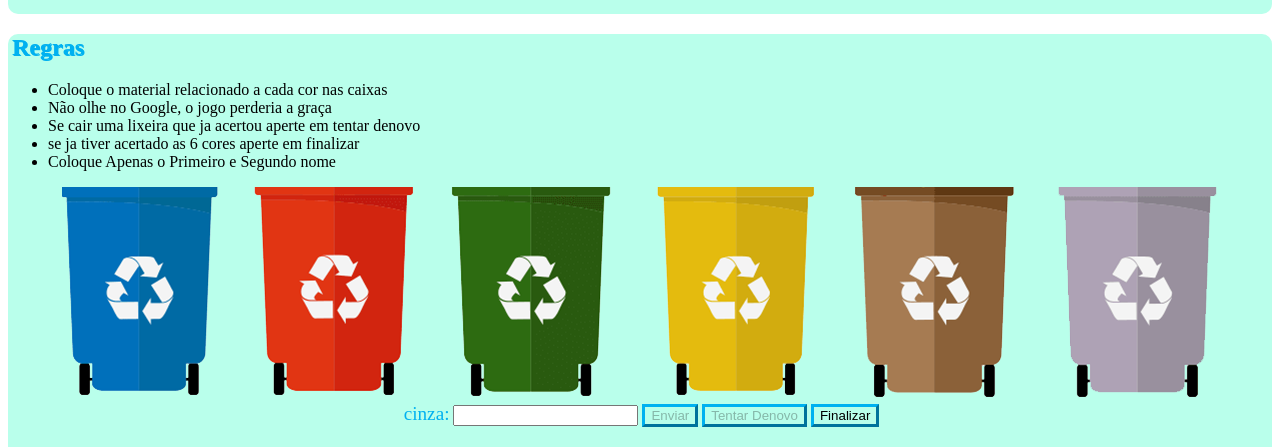
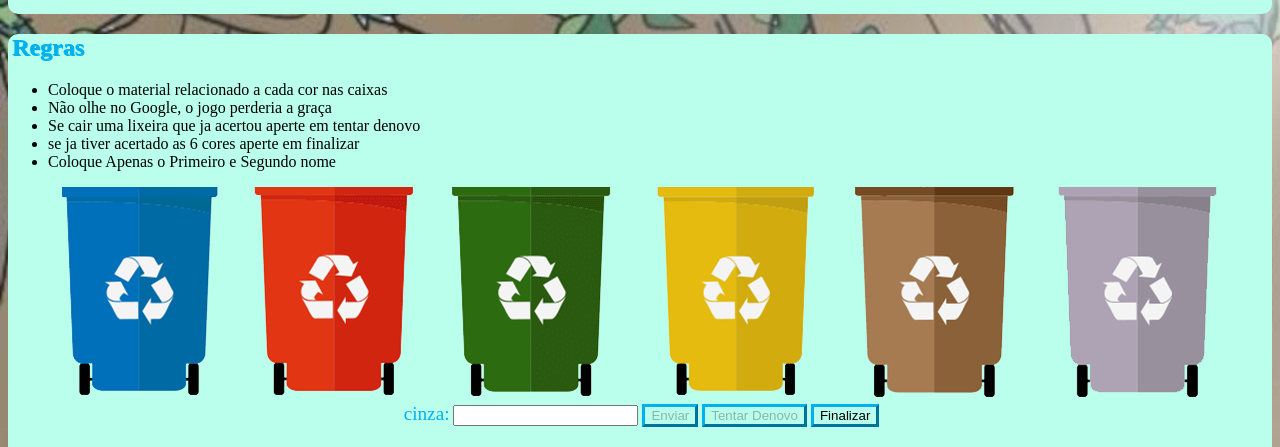
Before and after one commit to ConsumoCompania/prj, a plain HTML site: page jogo.html in a window 1280 px wide. Shown: the part 96-543 px from the top of the page. Drawn offline with Linux system fonts and the light colour scheme.

Commit message:
Update style.css

```diff
--- a/estilos/style.css
+++ b/estilos/style.css
@@ -1,5 +1,5 @@
 body{
-    background-image: url(imgs/fundo.jpg);
+    background-image: url(../imgs/fundo.jpg);
     overflow-x: hidden;
 }
 header{
```
